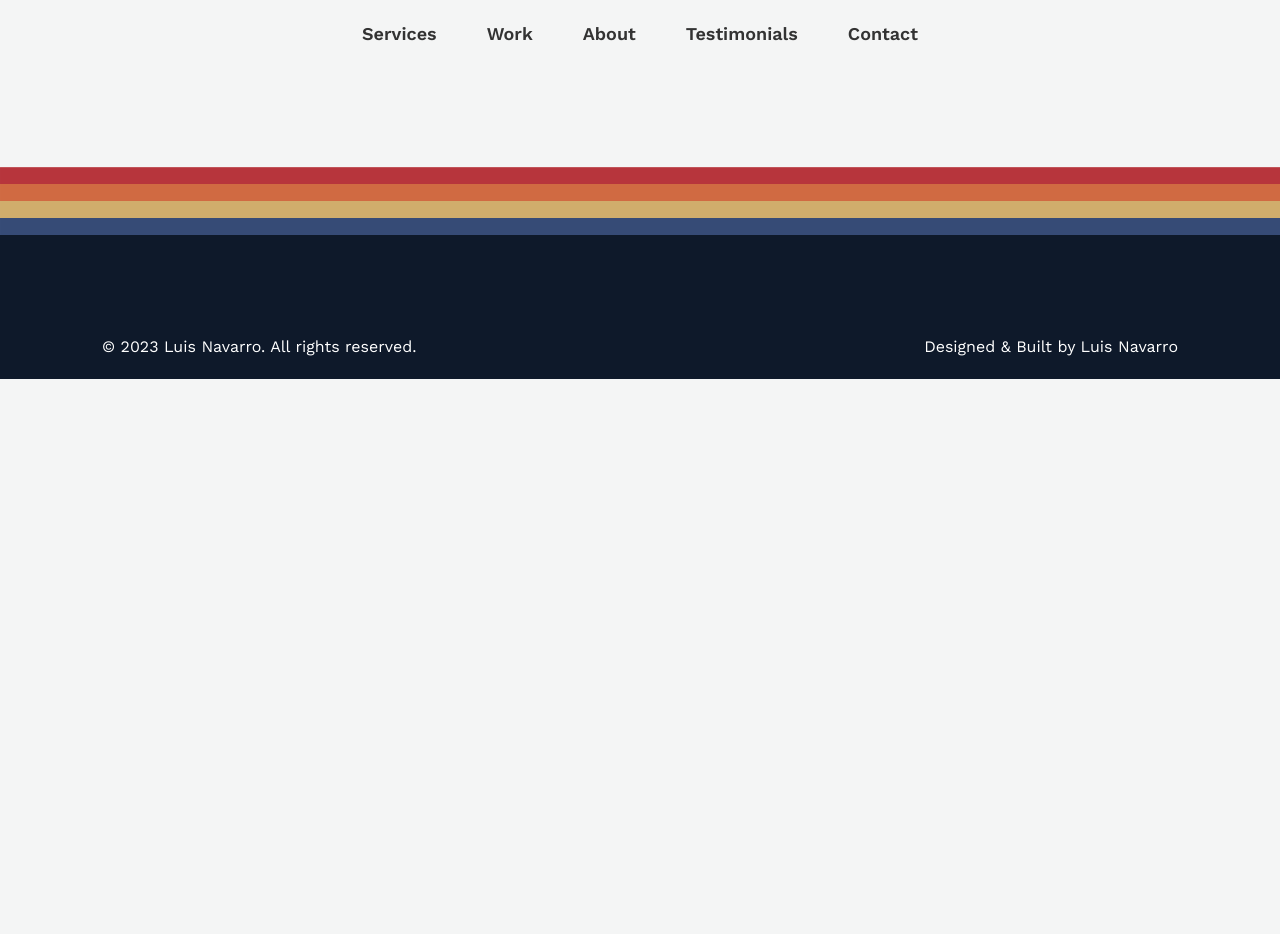
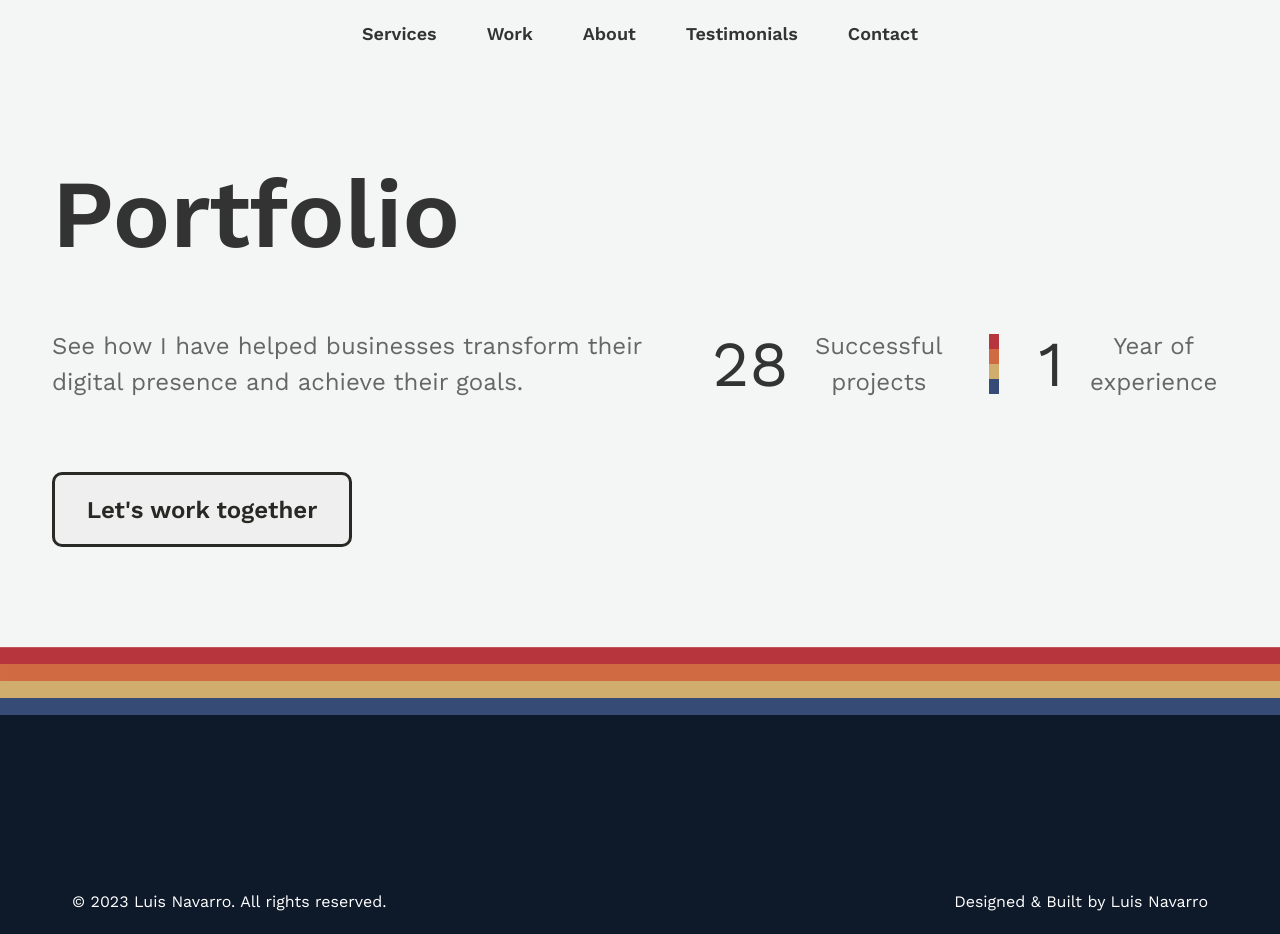
Before and after one commit to Count-MonteCristo/portfolio, a React (Create React App) app: page /portfolio in a window 1280 px wide. Before the commit the page ends 800 px from the top, so only its background shows below. Built offline with nearby package versions, Linux system fonts and the light colour scheme; the HTML template or start-up script is replaced by a standard one.

Commit message:
Adds portfolio page hero

```diff
--- a/src/components/HeroPortfolio.js
+++ b/src/components/HeroPortfolio.js
@@ -1,15 +1,54 @@
 import React from "react";
+import { useNavigate } from "react-router-dom";
 import "./css/heroPortfolio.css";
 import stripesSVG from "../assets/heroStripes.svg";
+import h2StripesSVG from "../assets/h2Stripes.svg";
 
 const HeroPortfolio = () => {
+  const navigate = useNavigate();
+
+  const handleClick = () => {
+    navigate("/");
+  };
+
   return (
     <>
       <div
         id="home"
         className="hero"
       >
-        <div className="container"></div>
+        <div className="container">
+          <div className="portfolio-heading">Portfolio</div>
+          <div className="portfolio-description">
+            <div className="portfolio-text">
+              See how I have helped businesses transform their digital presence
+              and achieve their goals.
+            </div>
+            <div className="portfolio-counter">
+              <div className="successful-projects">
+                <div className="number">28</div>
+                <div className="label">Successful projects</div>
+              </div>
+              <img
+                src={h2StripesSVG}
+                alt="Stripes"
+                className="h2Stripes-svg"
+              />
+              <div className="experience">
+                <div className="number">1</div>
+                <div className="label">Year of experience</div>
+              </div>
+            </div>
+          </div>
+          <div className="hero-cta-button">
+            <button
+              onClick={handleClick}
+              className="cta-button-hero"
+            >
+              Let's work together
+            </button>
+          </div>
+        </div>
       </div>
       <img
         src={stripesSVG}
--- a/src/components/css/heroPortfolio.css
+++ b/src/components/css/heroPortfolio.css
@@ -0,0 +1,75 @@
+.container {
+  display: flex;
+  flex-direction: column;
+  padding-top: 75px;
+  max-width: 1200px;
+  gap: 30px;
+}
+.portfolio-heading {
+  color: #333;
+  font-size: 96px;
+  font-weight: 700;
+}
+
+.portfolio-description {
+  display: flex;
+  align-items: center;
+  gap: 60px;
+}
+
+.portfolio-text {
+  color: #666;
+  max-width: 600px;
+  font-size: 24px;
+  font-weight: 400;
+}
+
+.portfolio-counter {
+  display: flex;
+  justify-content: center;
+  align-items: center;
+  gap: 40px;
+}
+
+.successful-projects,
+.experience {
+  display: flex;
+  align-items: center;
+  gap: 20px;
+}
+
+.number {
+  color: #333;
+  text-align: center;
+  font-size: 64px;
+  font-weight: 500;
+}
+
+.label {
+  color: #666;
+  font-size: 24px;
+  font-weight: 400;
+  display: flex;
+  width: 140px;
+  flex-direction: column;
+  justify-content: center;
+  text-align: center;
+}
+
+.cta-button-hero {
+  width: 300px;
+  height: 75px;
+  flex-shrink: 0;
+  border-radius: 10px;
+  border: 3px solid #282825;
+  color: #282825;
+  text-align: center;
+  font-size: 24px;
+  font-weight: 700;
+  margin-top: 30px;
+  transition: transform 0.3s ease;
+}
+
+.cta-button-hero:hover {
+  transform: scale(1.1);
+}
```
